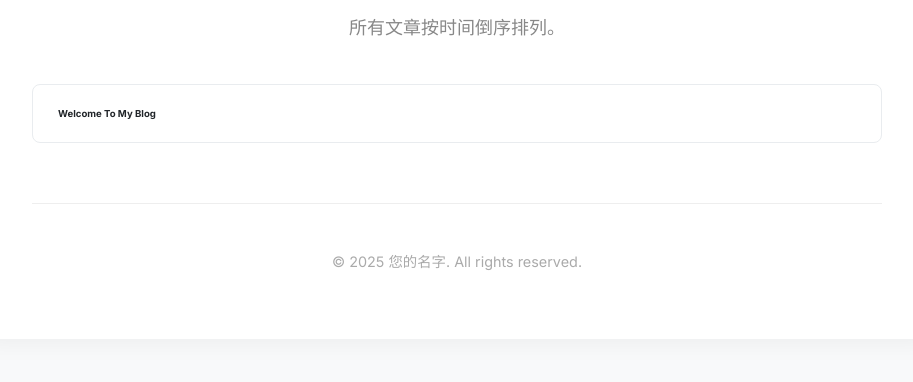
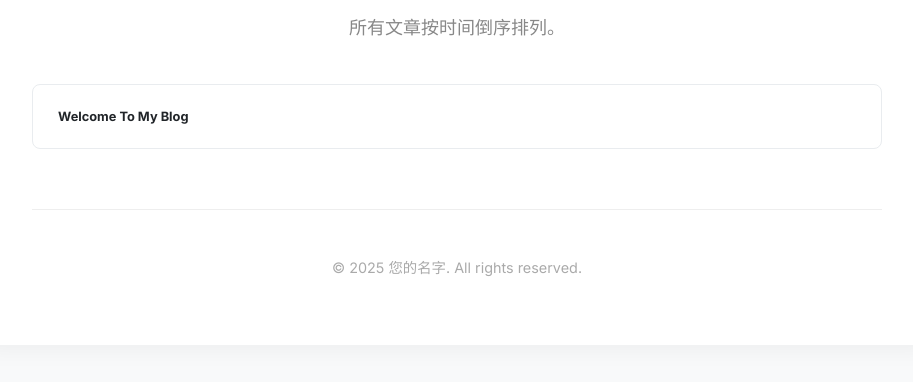
Before and after one commit to Lqchun-28/Lqchun-28.github.io, a Jekyll site: the page built from blog.html, in a window 1280 px wide. Shown: the part 530-912 px from the top of the page, without its empty margins (183-1096 px from the left). Built offline with Jekyll 4.4.1, drawn with Linux system fonts in a browser that asks for light colours.

Commit message:
Update main.css

```diff
--- a/assets/css/main.css
+++ b/assets/css/main.css
@@ -108,7 +108,7 @@ a:hover { text-decoration: underline; }
     transform: translateY(-2px); /* 添加轻微的上浮效果 */
 }
 .post-title, .project-title {
-    font-size: 0.6rem; /* 【关键】将字体大小从 1.6rem 显著减小 */
+    font-size: 0.8rem; /* 【关键】将字体大小从 1.6rem 显著减小 */
     margin: 0;
 }
 .post-title a, .project-title a {
```
